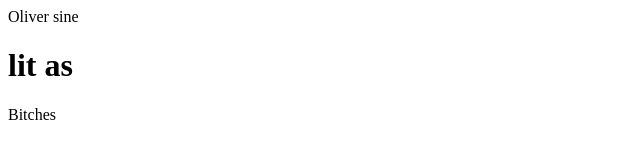
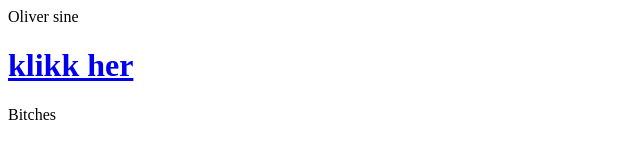
Before and after one commit to Olliimar/olliimar.github.io, a plain HTML site: page index.html in a window 1280 px wide. Shown: the whole page, without its empty margins (0-640 px from the left). Drawn offline with Linux system fonts and the light colour scheme.

Commit message:
Update index.html

```diff
--- a/index.html
+++ b/index.html
@@ -7,7 +7,7 @@
     </head>
     <body>
         <h1>
-            lit as
+            <a href=https://www.youtube.com/watch?v=dQw4w9WgXcQ>klikk her</a>
         </h1>
         <p>
             Bitches
```
